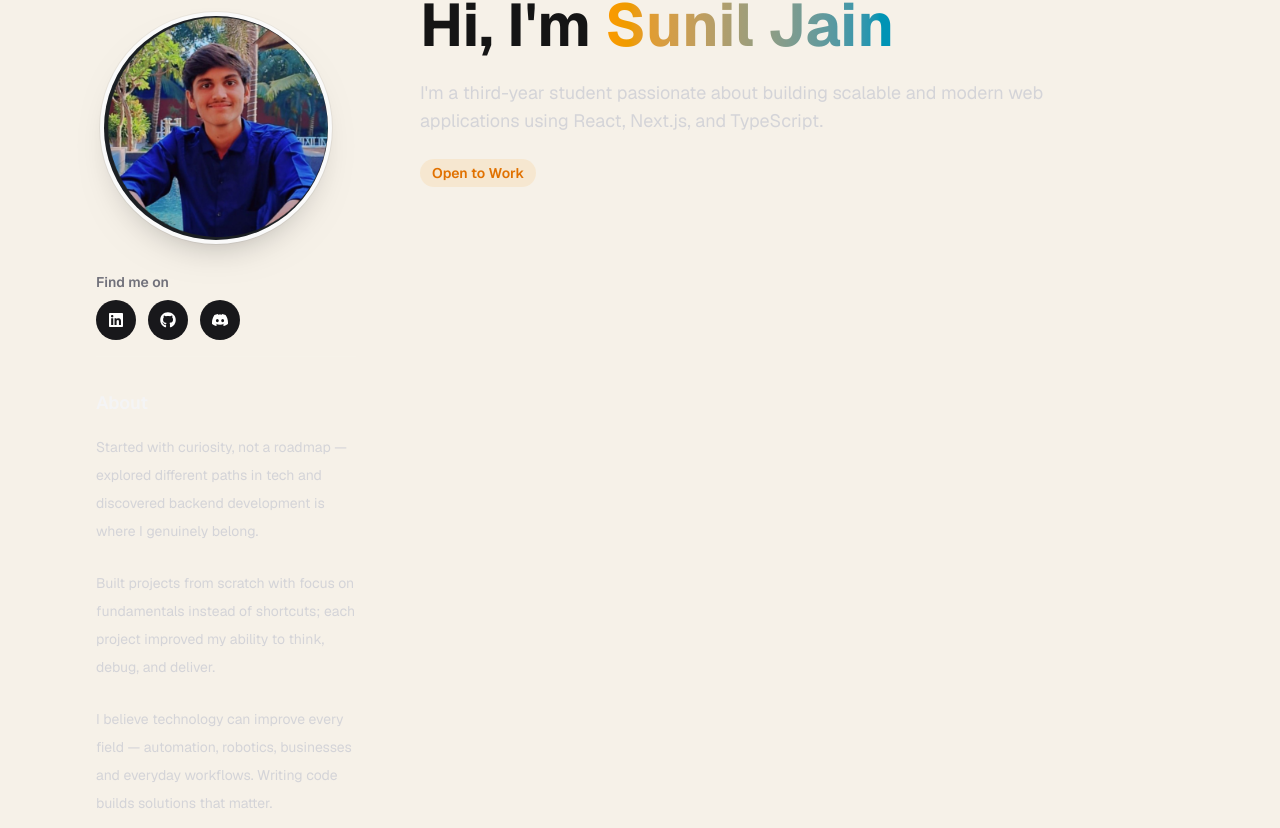
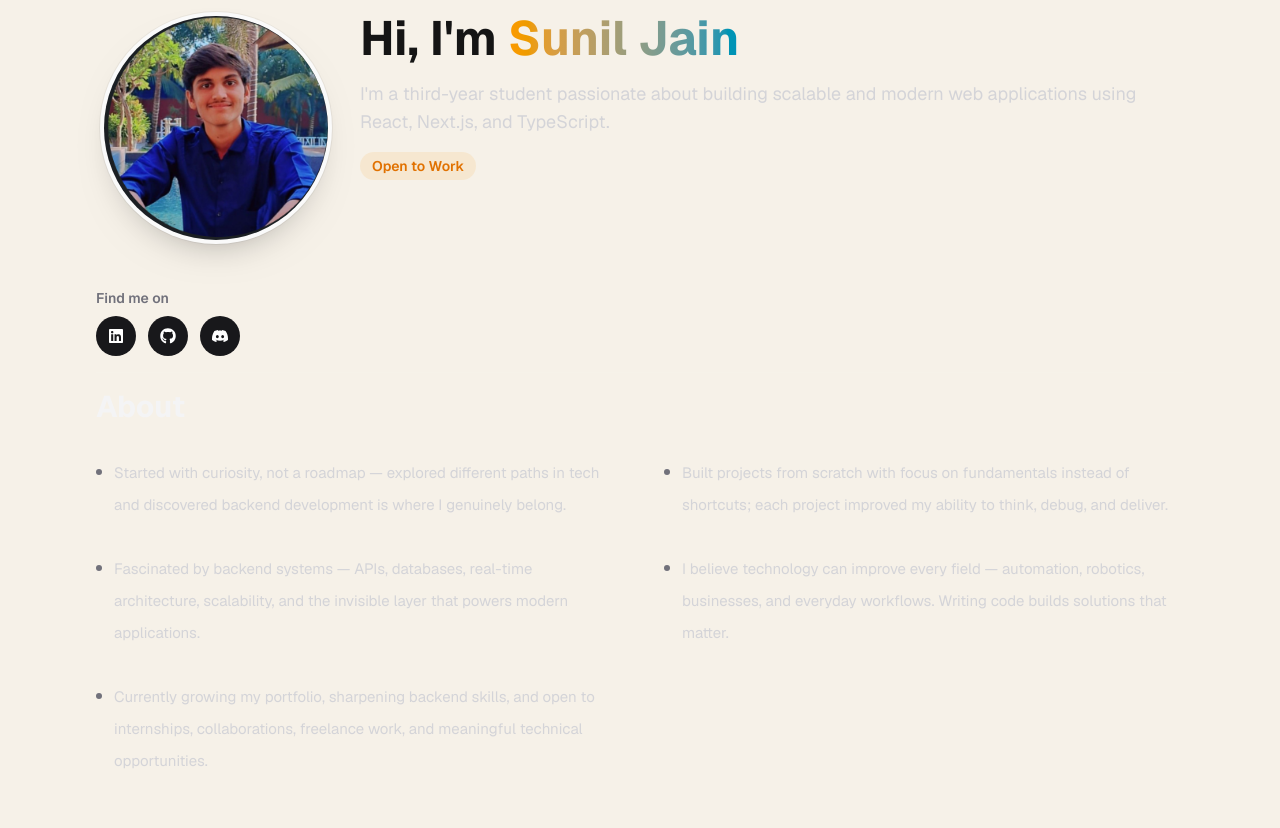
Before and after one commit to Jain4556/sunil-portfolio, a Next.js app: page / in a window 1280 px wide. Shown: the part 252-1080 px from the top of the page. Built offline with nearby package versions, Linux system fonts and the light colour scheme.

Commit message:
updated the about section

```diff
--- a/src/components/About.tsx
+++ b/src/components/About.tsx
@@ -1,61 +1,46 @@
 "use client";
 
 const aboutItems = [
-  {
-    title: "Curiosity-First",
-    description:
-      "Started with curiosity, not a roadmap — explored different paths in tech and discovered backend development is where I genuinely belong.",
-    icon: "💡",
-  },
-  {
-    title: "Built From Scratch",
-    description:
-      "Built projects from scratch with focus on fundamentals instead of shortcuts; each project improved my ability to think, debug, and deliver.",
-    icon: "🛠️",
-  },
-  {
-    title: "Tech For Impact",
-    description:
-      "I believe technology can improve every field — automation, robotics, businesses and everyday workflows. Writing code builds solutions that matter.",
-    icon: "🌐",
-  },
-  {
-    title: "Growing & Open",
-    description:
-      "Currently growing my portfolio, sharpening backend skills, and open to internships, collaborations, freelance work, and meaningful technical opportunities.",
-    icon: "🚀",
-  },
+  "Started with curiosity, not a roadmap — explored different paths in tech and discovered backend development is where I genuinely belong.",
+
+  "Built projects from scratch with focus on fundamentals instead of shortcuts; each project improved my ability to think, debug, and deliver.",
+
+  "Fascinated by backend systems — APIs, databases, real-time architecture, scalability, and the invisible layer that powers modern applications.",
+
+  "I believe technology can improve every field — automation, robotics, businesses, and everyday workflows. Writing code builds solutions that matter.",
+
+  "Currently growing my portfolio, sharpening backend skills, and open to internships, collaborations, freelance work, and meaningful technical opportunities.",
 ];
 
-export default function About({ className }: { className?: string }) {
+export default function About() {
   return (
-    <div className={className}>
-      <h3 className="text-lg font-semibold text-zinc-100">About</h3>
+    <section className="w-full">
+      <h2 className="text-3xl font-bold text-zinc-100">
+        About
+      </h2>
 
-      <div className="mt-4 flex flex-row flex-wrap gap-6">
-        <div className="min-w-55 max-w-136 text-sm leading-7 text-zinc-300">
-          Started with curiosity, not a roadmap — explored different paths in
-          tech and discovered backend development is where I genuinely belong.
-        </div>
+      <div
+        className="
+          mt-8
 
-        <div className="min-w-55 max-w-136 text-sm leading-7 text-zinc-300">
-          Built projects from scratch with focus on fundamentals instead of
-          shortcuts; each project improved my ability to think, debug, and
-          deliver.
-        </div>
+          flex flex-col gap-6
 
-        <div className="min-w-55 max-w-136 text-sm leading-7 text-zinc-300">
-          I believe technology can improve every field — automation, robotics,
-          businesses and everyday workflows. Writing code builds solutions that
-          matter.
-        </div>
+          lg:grid
+          lg:grid-cols-2
+          lg:gap-x-12
+          lg:gap-y-8
+        "
+      >
+        {aboutItems.map((item, index) => (
+          <div key={index} className="flex gap-3">
+            <div className="mt-3 h-1.5 w-1.5 shrink-0 rounded-full bg-zinc-500" />
 
-        <div className="min-w-55 max-w-136 text-sm leading-7 text-zinc-300">
-          Currently growing my portfolio, sharpening backend skills, and open
-          to internships, collaborations, freelance work, and meaningful
-          technical opportunities.
-        </div>
+            <p className="text-[15px] leading-8 text-zinc-300">
+              {item}
+            </p>
+          </div>
+        ))}
       </div>
-    </div>
+    </section>
   );
 }
--- a/src/components/Hero.tsx
+++ b/src/components/Hero.tsx
@@ -73,20 +73,33 @@ export default function Hero() {
   return (
     <section className="relative overflow-hidden py-20 sm:py-24 lg:py-28">
       <div className="mx-auto max-w-6xl px-4 sm:px-6 lg:px-8">
-        <div className="grid items-start gap-12 lg:grid-cols-[260px_1fr] lg:gap-16">
-          <motion.div
-            initial={{ opacity: 0, y: 20 }}
-            animate={{ opacity: 1, x: 0 }}
-            className="flex flex-col items-start"
-          >
-            <div className="group relative h-48 w-48 sm:h-56 sm:w-56 lg:h-60 lg:w-60">
+        <div className="w-full">
+          <motion.div initial={{ opacity: 0, y: 20 }} animate={{ opacity: 1, x: 0 }} className="w-full">
+            <div className="flex items-start gap-6">
+              <div className="group relative h-40 w-40 sm:h-48 sm:w-48 lg:h-60 lg:w-60 shrink-0">
                 <div className="absolute inset-0 rounded-full bg-[conic-gradient(from_180deg,rgba(255,255,255,0.35),rgba(59,130,246,0.95),rgba(255,255,255,0.35),rgba(16,185,129,0.95),rgba(255,255,255,0.35))] opacity-0 blur-[2px] transition-opacity duration-300 group-hover:opacity-100 group-hover:animate-[spin_6s_linear_infinite] dark:bg-[conic-gradient(from_180deg,rgba(255,255,255,0.18),rgba(96,165,250,0.95),rgba(255,255,255,0.18),rgba(45,212,191,0.95),rgba(255,255,255,0.18))]" />
                 <div className="absolute inset-1 overflow-hidden rounded-full border-4 border-white/80 bg-zinc-200 shadow-[0_18px_45px_-30px_rgba(0,0,0,0.55)] ring-1 ring-black/5 dark:border-white/10 dark:bg-zinc-800">
                   <Image src="/profile.png" alt="Sunil Jain" fill className="object-cover" priority />
                 </div>
               </div>
 
-            <div className="mt-6 w-full">
+              <div className="flex-1">
+                <motion.h1 initial={{ opacity: 0, y: 10 }} animate={{ opacity: 1, y: 0 }} className="text-3xl font-bold leading-tight sm:text-4xl lg:text-5xl">
+                  Hi, I&apos;m <span className="bg-linear-to-r from-amber-500 to-cyan-600 bg-clip-text text-transparent">Sunil Jain</span>
+                </motion.h1>
+
+                <p className="mt-3 text-base sm:text-lg text-zinc-300">I'm a third-year student passionate about building scalable and modern web applications using React, Next.js, and TypeScript.</p>
+
+                <div className="mt-4">
+                  <span className="inline-flex items-center rounded-full bg-amber-500/10 px-3 py-1 text-sm font-semibold text-amber-600">
+                    Open to Work
+                  </span>
+                </div>
+              </div>
+            </div>
+
+           <div className="mt-10">
+              <div className="w-full">
                 <div className="mb-4">
                   <p className="text-sm font-semibold text-zinc-500 dark:text-zinc-400">Find me on</p>
                   <div className="mt-2 flex gap-3">
@@ -106,21 +119,10 @@ export default function Hero() {
                   <About className="pt-4" />
                 </div>
               </div>
+
+              <div />
+            </div>
           </motion.div>
-
-          <div className="w-full">
-            <motion.h1 initial={{ opacity: 0, y: 10 }} animate={{ opacity: 1, y: 0 }} className="text-4xl font-bold leading-tight sm:text-5xl lg:text-6xl">
-              Hi, I&apos;m <span className="bg-linear-to-r from-amber-500 to-cyan-600 bg-clip-text text-transparent">Sunil Jain</span>
-            </motion.h1>
-
-            <p className="mt-4 max-w-2xl text-lg text-zinc-300">I'm a third-year student passionate about building scalable and modern web applications using React, Next.js, and TypeScript.</p>
-
-            <div className="mt-6">
-              <span className="inline-flex items-center rounded-full bg-amber-500/10 px-3 py-1 text-sm font-semibold text-amber-600">
-                Open to Work
-              </span>
-            </div>
-          </div>
         </div>
 
       </div>
```
Lines whose indentation alone changed are shown as unchanged.
